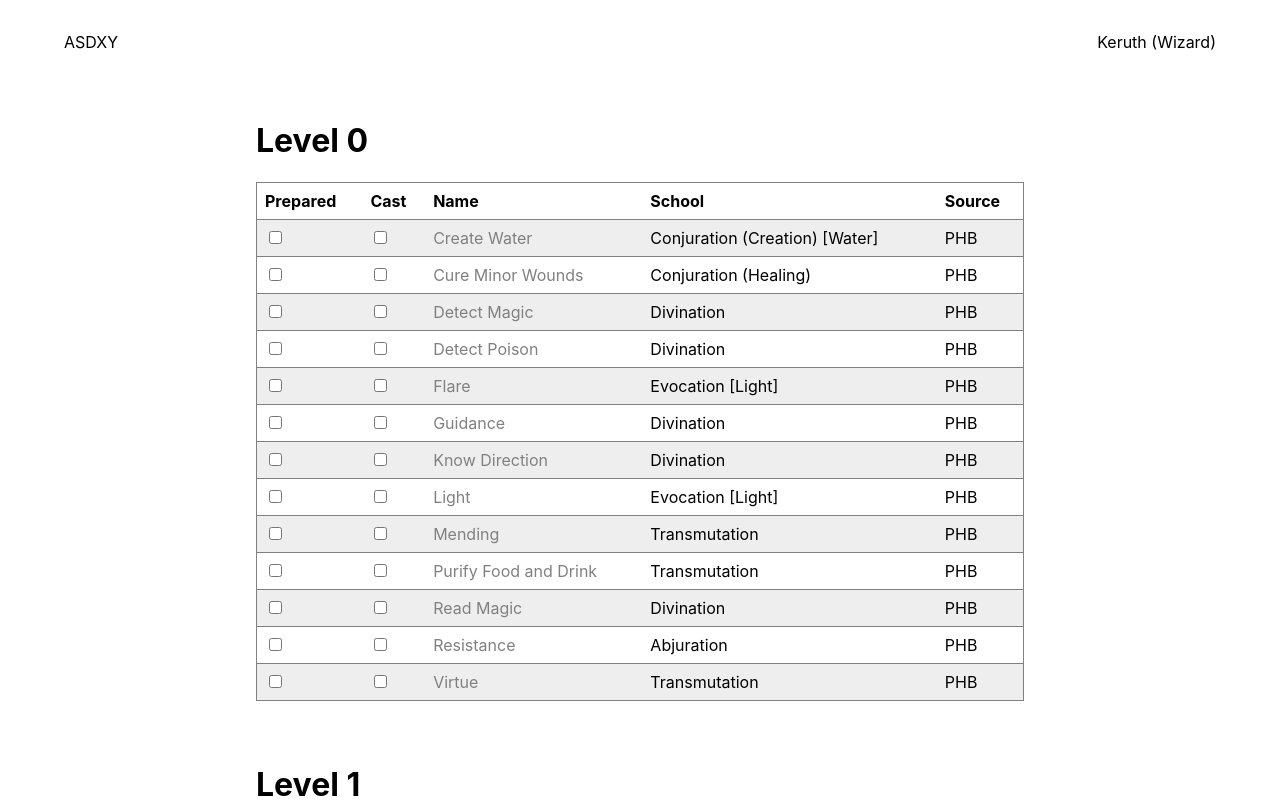
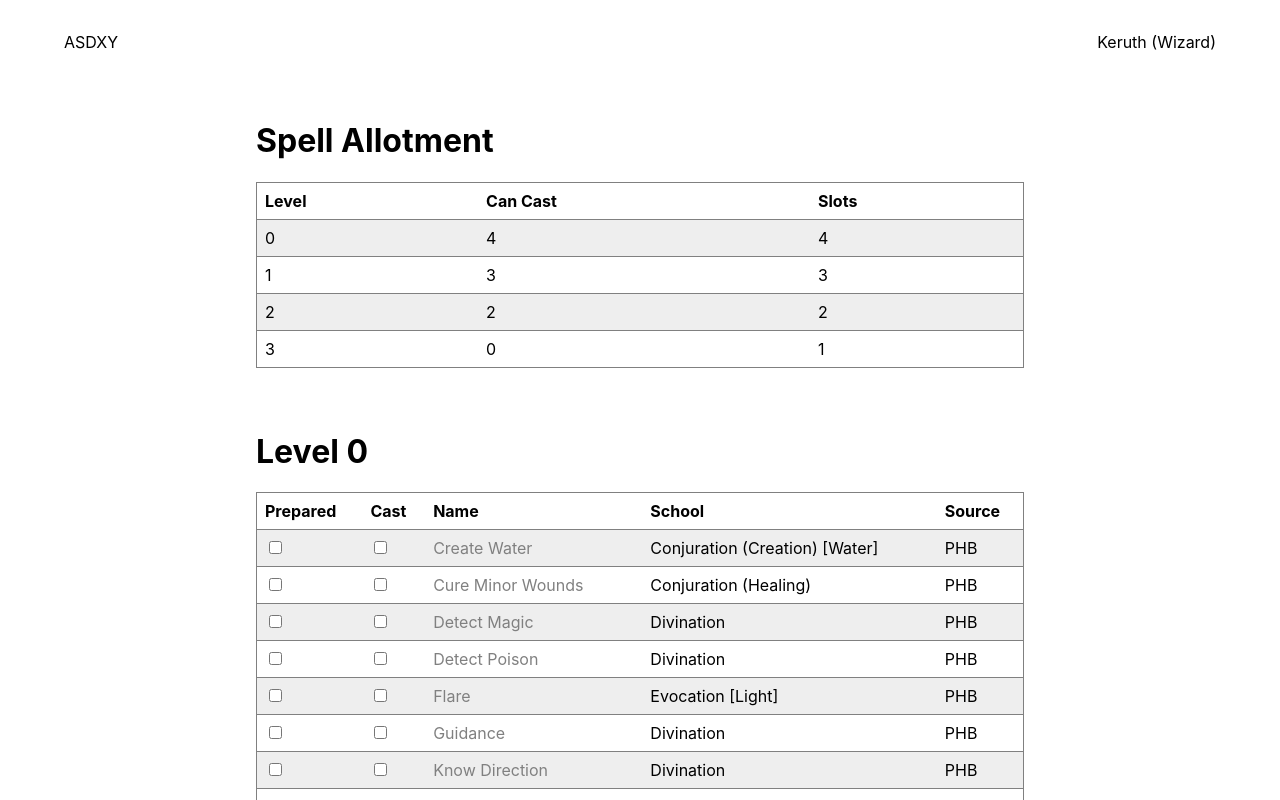
Before and after one commit to BCHoagland/spell-manager, a React (Create React App) app: page / in a window 1280 px wide. Shown: the top 800 px of the page. Built offline with nearby package versions, Linux system fonts and the light colour scheme.

Commit message:
adds spell allotment

```diff
--- a/src/App.js
+++ b/src/App.js
@@ -1,5 +1,9 @@
 import React from 'react';
+
+import SpellAllotmentTable from './components/SpellAllotmentTable';
 import SpellCollection from './components/SpellCollection';
+
+import spellAllotment from './data/config';
 import spells from './data/spells';
 
 
@@ -24,6 +28,7 @@ function App() {
   return (
     <div>
       <Header />
+      <SpellAllotmentTable allotment={spellAllotment} />
       <SpellCollection spells={selectedSpells} characterClass={characterClass} />
     </div>
   );
--- /dev/null
+++ b/src/components/SpellAllotmentTable.js
@@ -0,0 +1,48 @@
+import React from 'react';
+
+
+function getAllotmentRow(level, allotment) {
+    if (allotment[0] === 0 && allotment[1] === 0) {
+        return null;
+    } else {
+        let canCast;
+        let slots;
+        if (allotment[0] === 0) {
+            canCast = 0;
+            slots = allotment[1];
+        } else {
+            canCast = allotment[0] + allotment[1];
+            slots = allotment[0] + allotment[1];
+        }
+        return (
+            <tr key={level}>
+                <td>{level}</td>
+                <td>{canCast}</td>
+                <td>{slots}</td>
+            </tr>
+        )
+    }
+}
+
+function SpellAllotmentTable(props) {
+    const levels = Object.keys(props.allotment);
+    return (
+        <div className='table'>
+            <h1>Spell Allotment</h1>
+            <table>
+                <thead>
+                    <tr>
+                        <td>Level</td>
+                        <td>Can Cast</td>
+                        <td>Slots</td>
+                    </tr>
+                </thead>
+                <tbody>
+                    {levels.map(level => getAllotmentRow(level, props.allotment[level]))}
+                </tbody>
+            </table>
+        </div>
+    )
+}
+
+export default SpellAllotmentTable;
--- a/src/components/SpellTable.js
+++ b/src/components/SpellTable.js
@@ -89,8 +89,7 @@ class SpellTable extends React.Component {
 
     render() {
         return (
-            <div>
-                <div className='spellTable'>
+            <div className='table'>
                 <h1>Level {this.state.level}</h1>
                 <table>
                     <thead>
@@ -108,7 +107,6 @@ class SpellTable extends React.Component {
                     </tbody>
                 </table>
             </div>
-            </div>
         )
     }
 }
--- /dev/null
+++ b/src/data/config.js
@@ -0,0 +1,14 @@
+const spellAllotment = {
+    0: [4, 0],
+    1: [2, 1],
+    2: [1, 1],
+    3: [0, 1],
+    4: [0, 0],
+    5: [0, 0],
+    6: [0, 0],
+    7: [0, 0],
+    8: [0, 0],
+    9: [0, 0],
+}
+
+export default spellAllotment;
--- a/src/index.css
+++ b/src/index.css
@@ -45,36 +45,36 @@ code {
   display: inline-block;
 }
 
-/* SPELL TABLE */
-.spellTable {
+/* TABLE STYLING */
+.table {
   width: 60%;
   margin: auto;
   margin-bottom: 4em;
 }
 
-.spellTable table {
+.table table {
   width: 100%;
   border: 1px solid gray;
   border-collapse: collapse;
 }
 
-.spellTable thead {
+.table thead {
   font-weight: bold;
 }
 
-.spellTable tr {
+.table tr {
   border: 1px solid gray;
 }
 
-.spellTable td {
+.table td {
   padding: 0.5em;
 }
 
-.spellTable tbody tr:nth-child(odd) {
+.table tbody tr:nth-child(odd) {
   background-color: #eee;
 }
 
-.spellTable tr:nth-child(even) {
+.table tr:nth-child(even) {
   background-color: #fff;
 }
 
```
Also changed, not shown: src/data/spells.js. Lines whose indentation alone changed are shown as unchanged.
